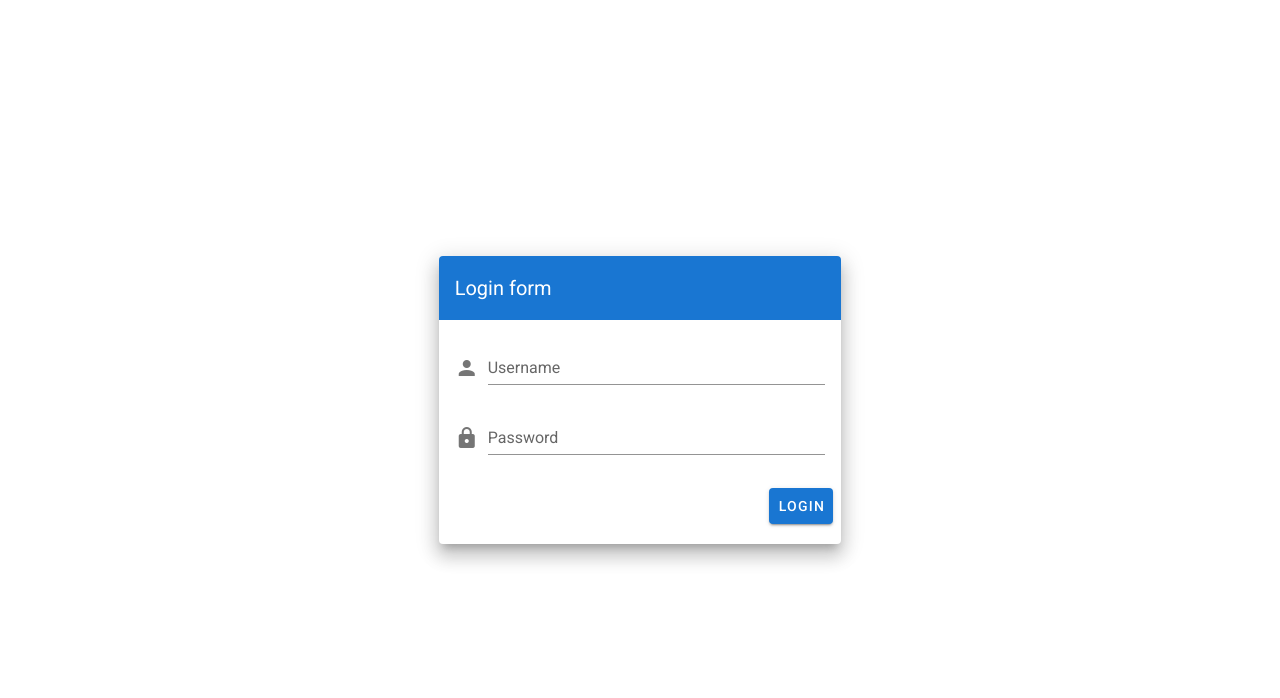
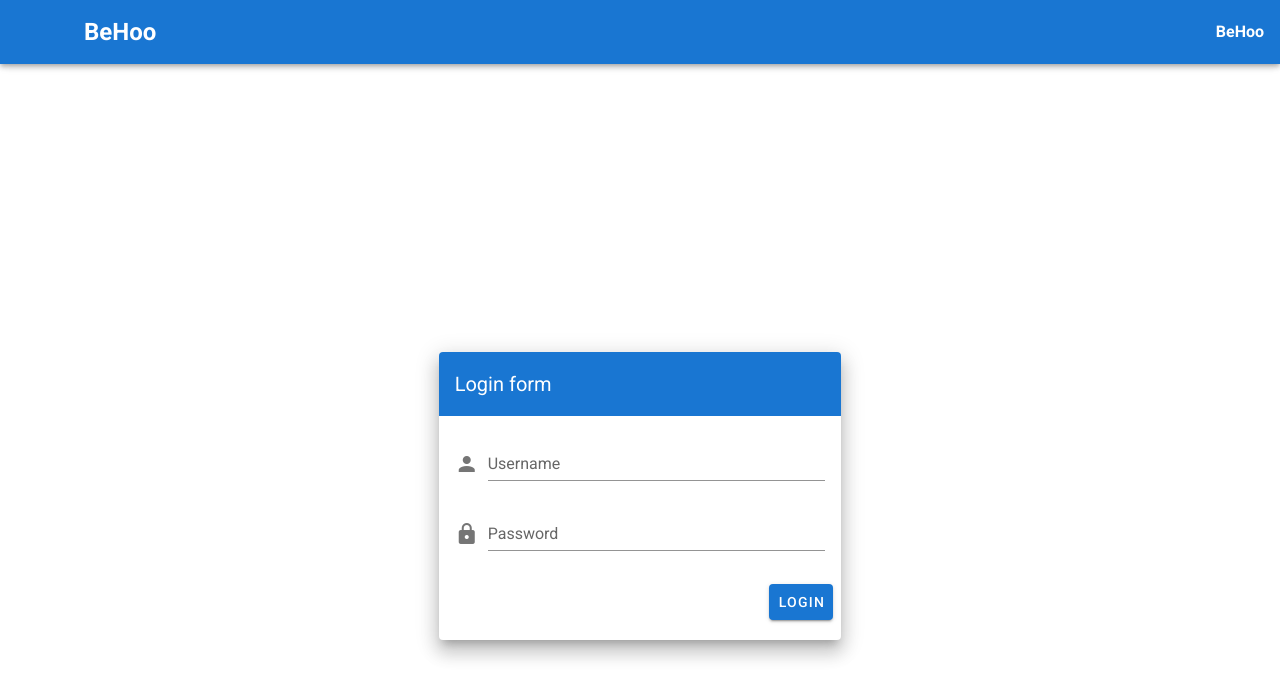
Before and after one commit to Suacrbah/frontend, a Vue app: page /login in a window 1280 px wide. Shown: the top 698 px of the page. Built offline with nearby package versions, Linux system fonts and the light colour scheme; what mavon-editor would draw is missing.

Commit message:
导航栏

```diff
--- a/src/App.vue
+++ b/src/App.vue
@@ -1,6 +1,35 @@
 <template>
   <v-app>
-    <router-view />
+    <v-app-bar   app dark class="primary">
+      <v-img
+              :src="require('@/assets/logo.png')"
+              class="mr-5"
+              contain
+              height="48"
+              width="48"
+              max-width="48"
+              @click="$vuetify.goTo(0)"
+      />
+      <v-toolbar-title class="headline">
+        <span class="font-weight-bold">
+          BeHoo
+        </span>
+      </v-toolbar-title>
+
+
+
+      <v-spacer></v-spacer>
+
+
+      <span class="font-weight-bold">
+          BeHoo
+      </span>
+
+    </v-app-bar>
+
+     <v-content>
+      <router-view />
+     </v-content>
   </v-app>
 </template>
 
--- a/src/views/Login.vue
+++ b/src/views/Login.vue
@@ -14,7 +14,7 @@
             sm="8"
             md="4"
           >
-            <v-card class="elevation-12">
+            <v-card class="elevation-12" >
               <v-toolbar
                 color="primary"
                 dark
```
